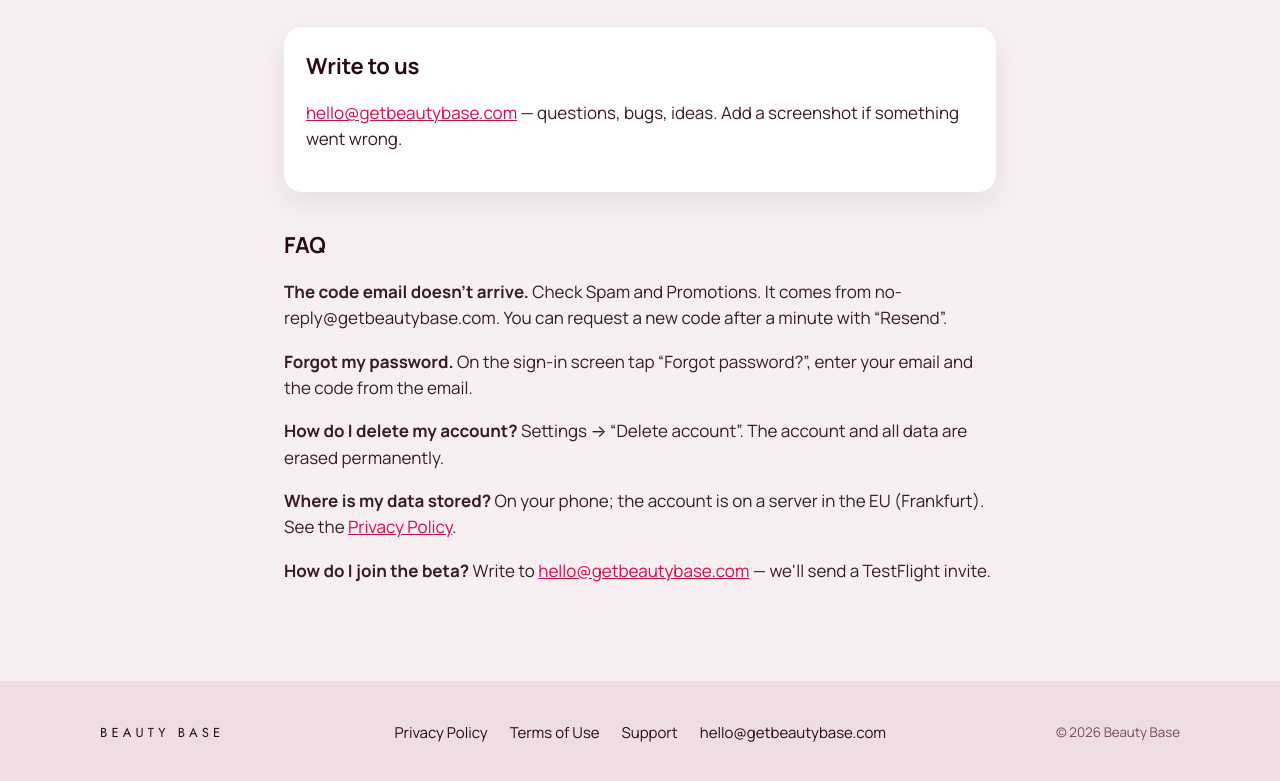
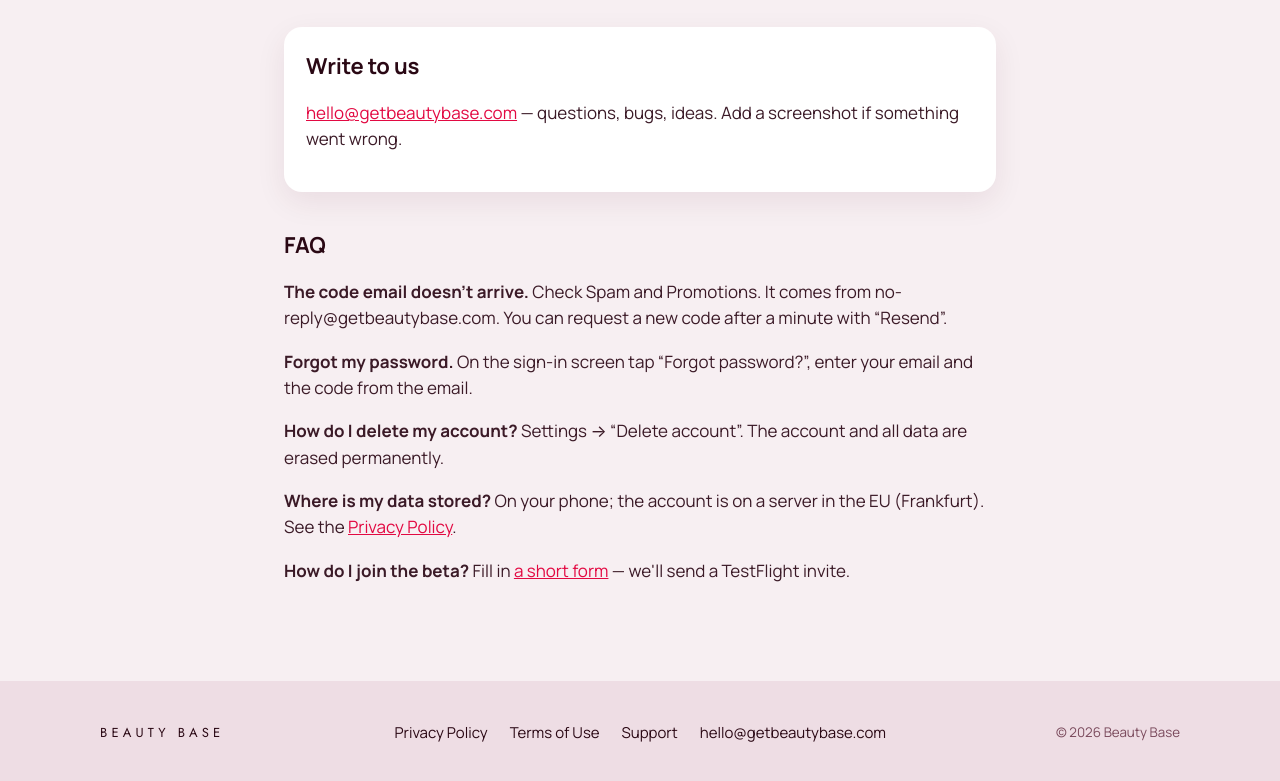
Before and after one commit to kirykserhiy22/BeautyCRM, a plain HTML site: page website/support/index.html in a window 1280 px wide. Shown: the part 223-1004 px from the top of the page. Drawn offline with Linux system fonts and the light colour scheme.

Commit message:
Website: 'Join the beta' buttons open the Google Form
All three CTA buttons and the support FAQ link to the beta form used in the Instagram bio
(forms.gle, new tab) instead of a mailto.

Co-Authored-By: Claude Opus 5.5 <noreply@anthropic.com>

```diff
--- a/website/support/index.html
+++ b/website/support/index.html
@@ -34,7 +34,7 @@
     <p><b>Забула пароль.</b> На екрані входу — «Забули пароль?», введіть email і код з листа.</p>
     <p><b>Як видалити акаунт?</b> Налаштування → «Видалити акаунт». Акаунт і всі дані стираються остаточно.</p>
     <p><b>Де зберігаються мої дані?</b> На вашому телефоні, а акаунт — на сервері в ЄС (Франкфурт). Докладніше — у <a href="/privacy/">Політиці конфіденційності</a>.</p>
-    <p><b>Як стати бета-тестером?</b> Напишіть на <a href="mailto:hello@getbeautybase.com?subject=Beta">hello@getbeautybase.com</a> — надішлемо запрошення в TestFlight.</p>
+    <p><b>Як стати бета-тестером?</b> Заповніть <a href="https://forms.gle/1Nry2FvV7cde5yo17" target="_blank" rel="noopener">коротку форму</a> — надішлемо запрошення в TestFlight.</p>
   </div>
   <div data-lang-block="en">
     <h1>Support</h1>
@@ -48,7 +48,7 @@
     <p><b>Forgot my password.</b> On the sign-in screen tap “Forgot password?”, enter your email and the code from the email.</p>
     <p><b>How do I delete my account?</b> Settings → “Delete account”. The account and all data are erased permanently.</p>
     <p><b>Where is my data stored?</b> On your phone; the account is on a server in the EU (Frankfurt). See the <a href="/privacy/">Privacy Policy</a>.</p>
-    <p><b>How do I join the beta?</b> Write to <a href="mailto:hello@getbeautybase.com?subject=Beta">hello@getbeautybase.com</a> — we'll send a TestFlight invite.</p>
+    <p><b>How do I join the beta?</b> Fill in <a href="https://forms.gle/1Nry2FvV7cde5yo17" target="_blank" rel="noopener">a short form</a> — we'll send a TestFlight invite.</p>
   </div>
 </main>
 <footer class="foot">
```
Also changed, not shown: website/index.html (+3 -3 lines).
